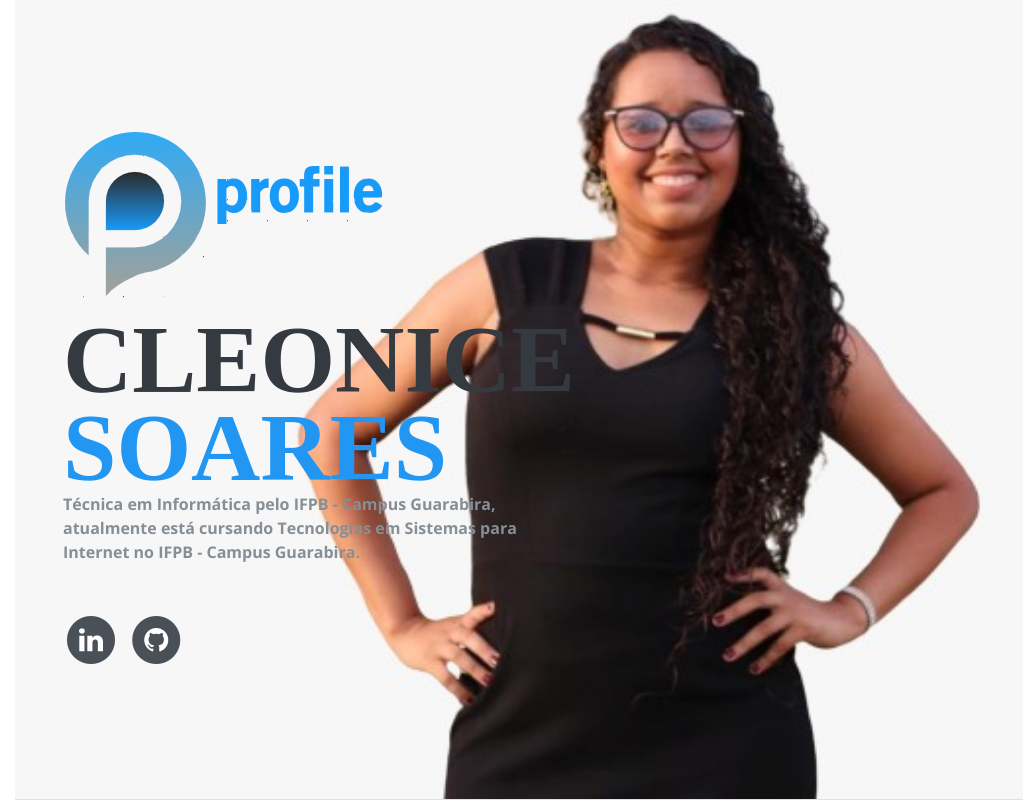
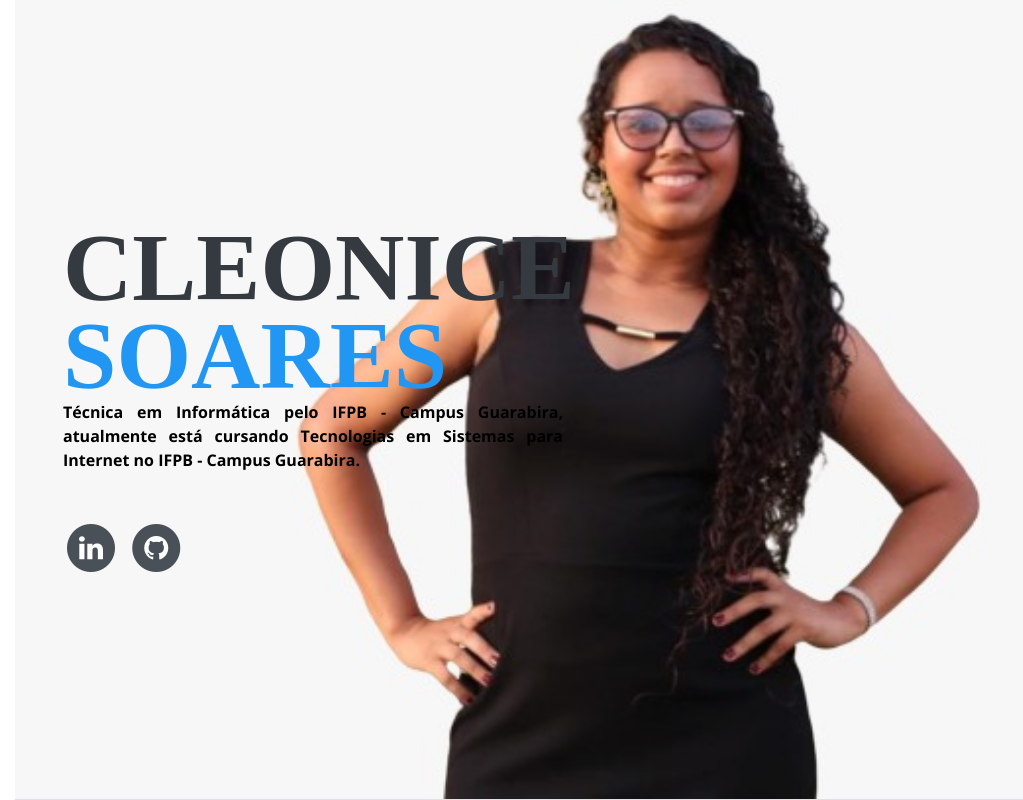
Before and after one commit to CleoniceSoares/CleoniceSoares.github.io, a plain HTML site: page index.html in a window 1280 px wide. Shown: the whole page, without its empty margins (257-1280 px from the left). Drawn offline with nearby package versions, Linux system fonts and the light colour scheme; a web font is replaced by a local one.

Commit message:
Retirada da Logo Profile e ajuste cor

```diff
--- a/index.html
+++ b/index.html
@@ -48,11 +48,11 @@ License URL: https://creativecommons.org/licenses/by/4.0/
     ======================================================-->
       <section class="resume-section p-3 p-lg-5 d-flex d-column" id="about">
           <div class="my-auto" >
-              <img src="img/logo-s.png" class="img-fluid mb-3" alt="">
+              <!--<img src="img/logo-s.png" class="img-fluid mb-3" alt="">-->
               <h1 class="mb-0">Cleonice
                 <span class="text-primary">Soares</span>
               </h1>
-              <p class="mb-5" style="max-width: 500px;" >
+              <p class="mb-5" style="max-width: 500px; color: black;" align="justify" >
                 <!-- Colocar resumo sobre eu-->
                 <b>Técnica em Informática pelo IFPB - Campus Guarabira, atualmente
                 está cursando Tecnologias em Sistemas para Internet no IFPB - Campus
```
